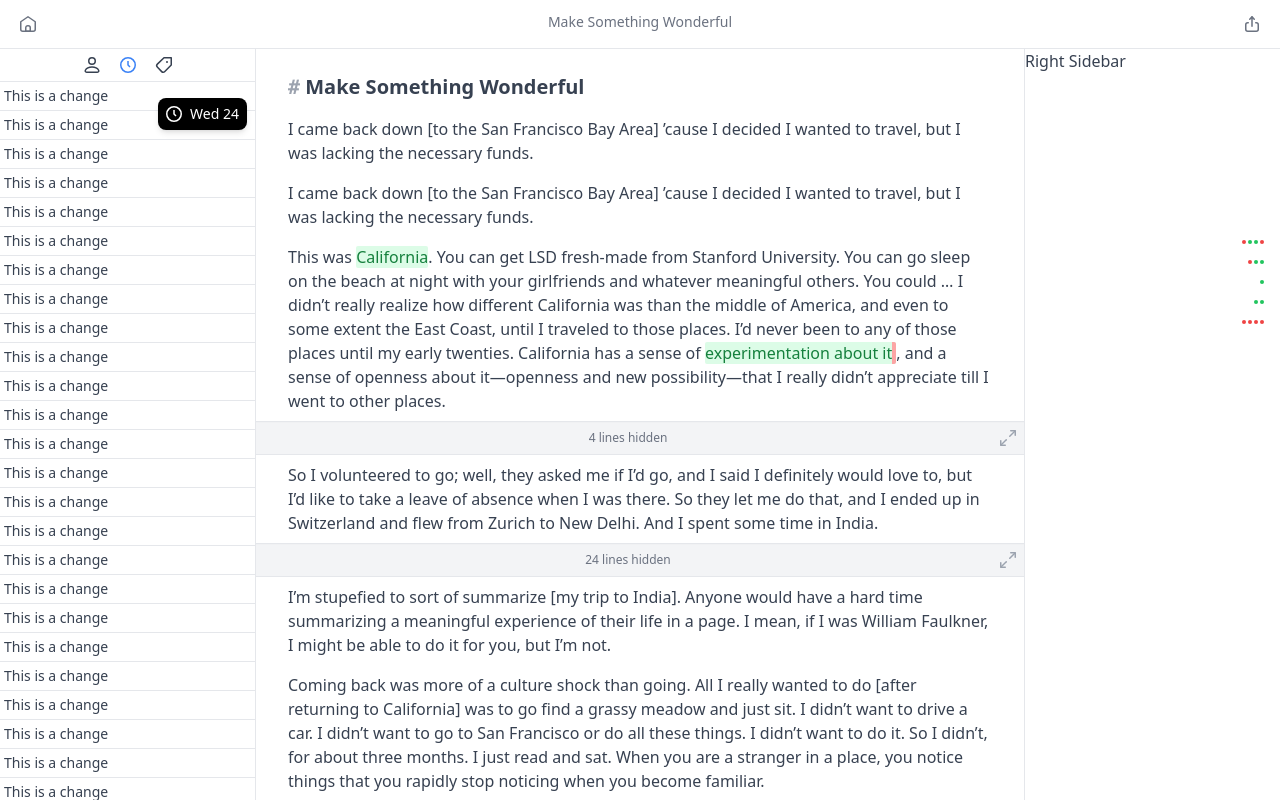
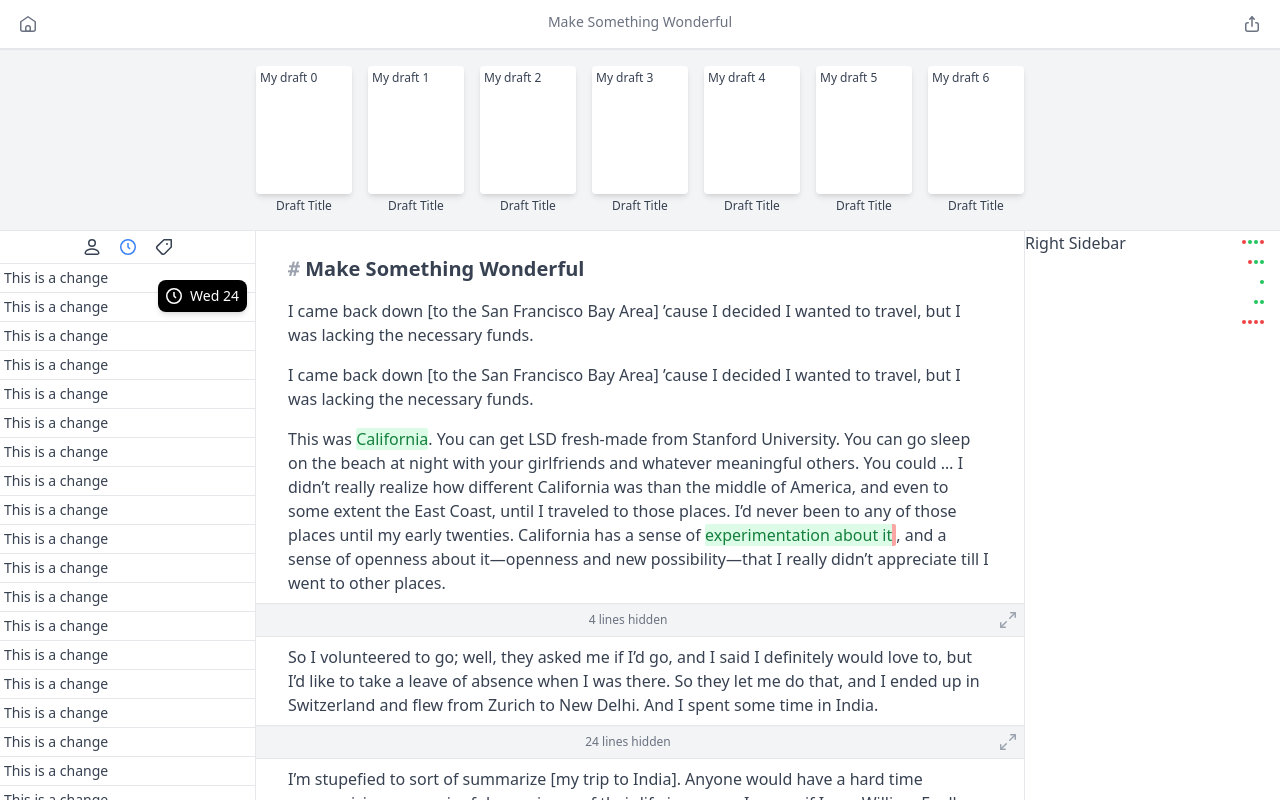
Before and after one commit to max/chornicle-playground, a React (Vite) app: page / in a window 1280 px wide. Shown: the top 800 px of the page. Built offline with nearby package versions, Linux system fonts and the light colour scheme.

Commit message:
More things

```diff
--- a/src/App.tsx
+++ b/src/App.tsx
@@ -1,4 +1,5 @@
 import ChangeMeter from './components/ChangeMeter'
+import DraftList from './components/DraftList'
 import Editor from './components/Editor'
 import LeftSidebar from './components/LeftSidebar'
 import RightSidebar from './components/RightSidebar'
@@ -10,6 +11,10 @@ function App() {
       <div className="flex h-full flex-col">
         <div className="flex-none border-b">
           <Toolbar />
+        </div>
+
+        <div className="border-b border-t bg-gray-100 shadow-inner-sm">
+          <DraftList />
         </div>
 
         <div className="flex flex-1">
--- /dev/null
+++ b/src/components/DraftList.tsx
@@ -0,0 +1,25 @@
+function DraftList() {
+  return (
+    <div className="flex justify-center gap-4 p-4">
+      <DraftItem key={0} id={0} />
+
+      {[...Array(6)].map((_, i) => (
+        <DraftItem key={i + 1} id={i + 1} />
+      ))}
+    </div>
+  )
+}
+
+function DraftItem({id}: {id: number}) {
+  return (
+    <div className="text-xs">
+      <div className="h-[128px] w-[96px] rounded bg-white p-1 shadow-md">
+        My draft {id}
+      </div>
+
+      <div className="mt-1 text-center">Draft Title</div>
+    </div>
+  )
+}
+
+export default DraftList
```
